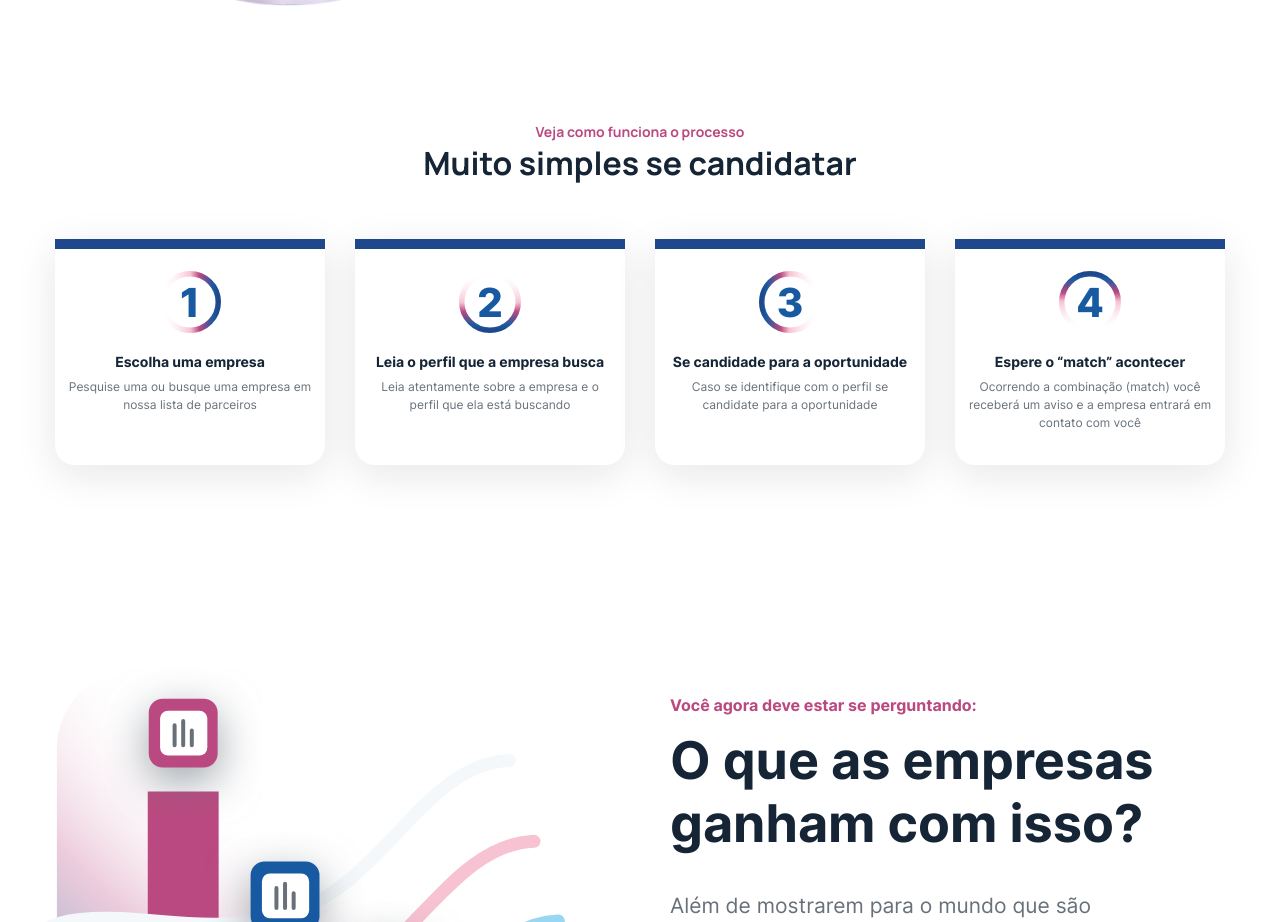
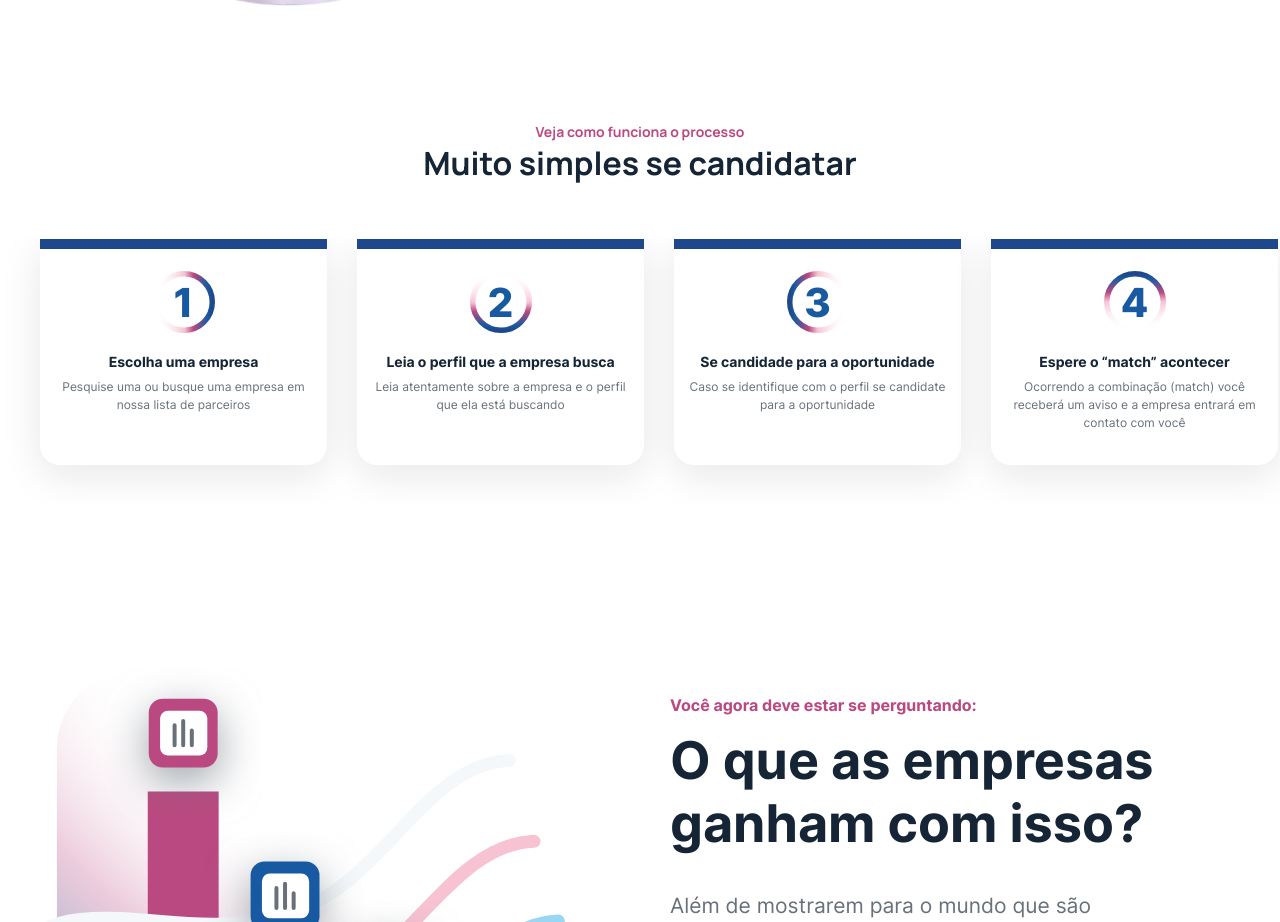
Before and after one commit to francisko-rezende/transmeet-landing-page, a Next.js app: page / in a window 1280 px wide. Shown: the part 1824-2746 px from the top of the page. Built offline with nearby package versions, Linux system fonts and the light colour scheme.

Commit message:
feat: implement registration steps carrousel

```diff
--- a/src/components/RegistrationStepCard/RegistrationStepCard.styles.ts
+++ b/src/components/RegistrationStepCard/RegistrationStepCard.styles.ts
@@ -5,8 +5,8 @@ export const Item = styled.li`
   flex-direction: column;
   align-items: center;
   list-style: none;
-  /* width: 287px; */
-  width: 270px;
+  width: 287px;
+  /* width: 270px; */
   height: 226px;
   box-shadow: 0px 10px 40px rgba(18, 18, 18, 0.1);
   border-radius: 0px 0px 20px 20px;
--- a/src/components/RegistrationSteps/RegistrationSteps.styles.ts
+++ b/src/components/RegistrationSteps/RegistrationSteps.styles.ts
@@ -24,12 +24,16 @@ export const Title = styled.h2`
 export const StepList = styled.ol`
   /* display: flex; */
   /* overflow-x: auto; */
-  overflow-x: visible;
+  overflow-x: auto;
+  max-width: fit-content;
   display: grid;
   grid-template-columns: repeat(4, 1fr);
+  /* max-width: 100%; */
   gap: 30px;
   margin: 54px auto;
+  /* background: red; */
   /* padding: 0 30px; */
+  padding: 0 40px;
   padding-bottom: 40px;
   /* width: fit-content; */
   /* min-width: 1238px; */
--- a/src/components/RegistrationSteps/RegistrationSteps.tsx
+++ b/src/components/RegistrationSteps/RegistrationSteps.tsx
@@ -7,11 +7,12 @@ import * as S from './RegistrationSteps.styles'
 
 const RegistrationSteps = () => {
   return (
+    <section>
       <MainContainer>
-      <S.Section>
         <S.Title>
           Veja como funciona o processo <span>Muito simples se candidatar</span>
         </S.Title>
+      </MainContainer>
       <S.StepList>
         <RegistrationStepCard
           stepNumber="1"
@@ -38,8 +39,7 @@ const RegistrationSteps = () => {
           stepDescription="Ocorrendo a combinação (match) você receberá um aviso e a empresa entrará em contato com você"
         />
       </S.StepList>
-      </S.Section>
-    </MainContainer>
+    </section>
   )
 }
 
```
Lines whose indentation alone changed are shown as unchanged.
